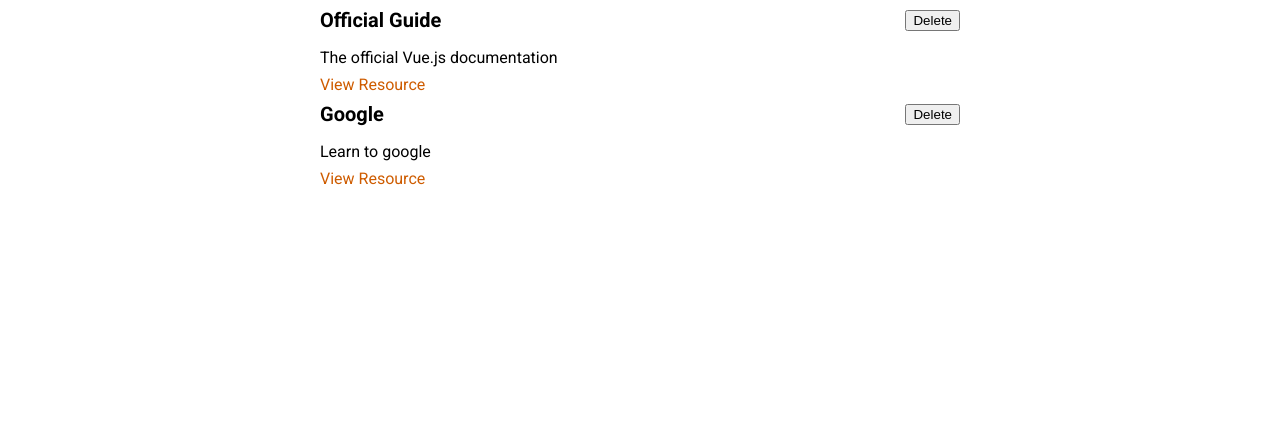
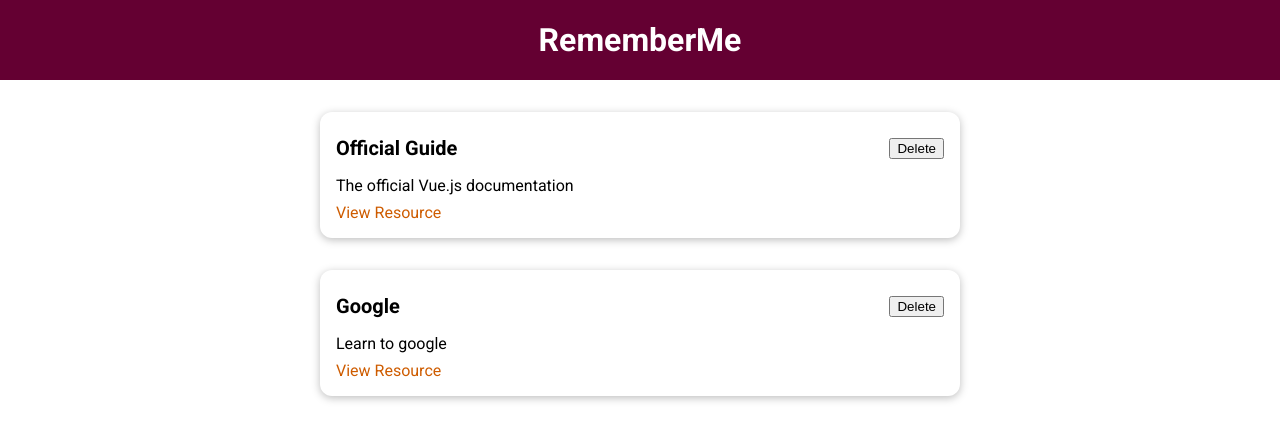
Before and after one commit to dgrzeg/vue_remember, a Vue app: page / in a window 1280 px wide. Shown: the top 440 px of the page. Built offline with nearby package versions, Linux system fonts and the light colour scheme.

Commit message:
Header,BaseCard

```diff
--- a/src/App.vue
+++ b/src/App.vue
@@ -1,13 +1,16 @@
 <template>
+  <TheHeader title="RememberMe" />
   <StoredResources :resources="storedresources" />
 </template>
 
 <script>
 import StoredResources from './components/learning-resources/StoredResources.vue';
+import TheHeader from './components/layouts/TheHeader.vue';
 
 export default {
   components: {
     StoredResources,
+    TheHeader,
   },
   data() {
     return {
--- /dev/null
+++ b/src/components/UI/BaseCard.vue
@@ -0,0 +1,15 @@
+<template>
+  <div>
+    <slot></slot>
+  </div>
+</template>
+
+<style scoped>
+div {
+  border-radius: 12px;
+  box-shadow: 0 2px 8px rgba(0, 0, 0, 0.26);
+  padding: 1rem;
+  margin: 2rem auto;
+  max-width: 40rem;
+}
+</style>
--- /dev/null
+++ b/src/components/layouts/TheHeader.vue
@@ -0,0 +1,27 @@
+<template>
+  <header>
+    <h1>{{ title }}</h1>
+  </header>
+</template>
+
+<script>
+export default {
+  props: ['title'],
+};
+</script>
+
+<style scoped>
+header {
+  width: 100%;
+  height: 5rem;
+  background-color: #640032;
+  display: flex;
+  justify-content: center;
+  align-items: center;
+}
+
+header h1 {
+  color: white;
+  margin: 0;
+}
+</style>
--- a/src/components/learning-resources/LearningResource.vue
+++ b/src/components/learning-resources/LearningResource.vue
@@ -1,15 +1,15 @@
 <template>
   <li>
-    <div>
+    <base-card>
       <header>
         <h3>{{ title }}</h3>
         <button>Delete</button>
       </header>
-    </div>
-    <p>{{ description }}</p>
-    <nav>
-      <a :href="link">View Resource</a>
-    </nav>
+      <p>{{ description }}</p>
+      <nav>
+        <a :href="link">View Resource</a>
+      </nav>
+    </base-card>
   </li>
 </template>
 
--- a/src/main.js
+++ b/src/main.js
@@ -1,7 +1,10 @@
 import { createApp } from 'vue';
 
 import App from './App.vue';
+import BaseCard from './components/UI/BaseCard.vue';
 
 const app = createApp(App);
 
+app.component('base-card', BaseCard);
+
 app.mount('#app');
```
